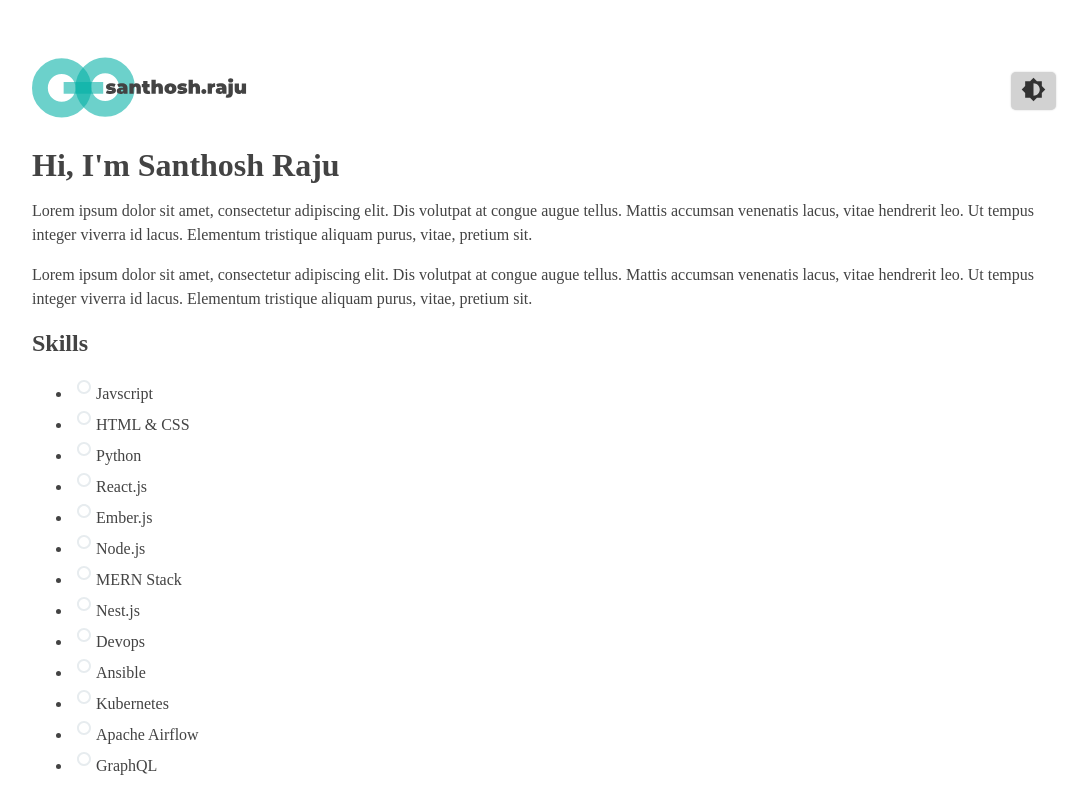
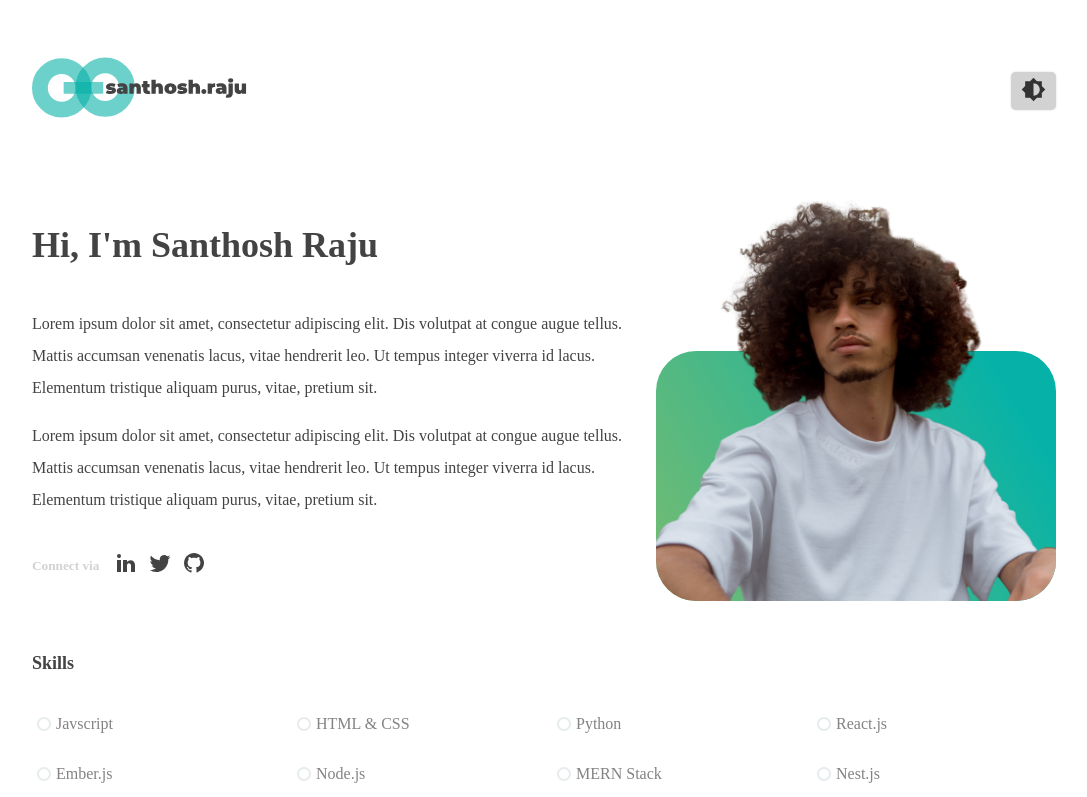
Before and after one commit to SanthoshRaju91/santhosh.raju, a Next.js app: page /about in a window 1280 px wide. Shown: the top 797 px of the page, without its empty margins (96-1183 px from the left). Built offline with nearby package versions, Linux system fonts and the light colour scheme; a web font is replaced by a local one.

Commit message:
Redesign about page

```diff
--- a/pages/about.tsx
+++ b/pages/about.tsx
@@ -1,5 +1,6 @@
 import React from 'react'
 import Image from 'next/image'
+import {SocialLinks} from '../components/SocialLinks'
 
 const skills = [
   'Javscript',
@@ -22,7 +23,7 @@ const About = () => {
     <div className="about">
       <div className="about__container">
         <div className="about__container--general">
-          <h1>Hi, I'm Santhosh Raju</h1>
+          <h3>Hi, I'm Santhosh Raju</h3>
           <div className="introduction">
             <p>
               Lorem ipsum dolor sit amet, consectetur adipiscing elit. Dis
@@ -36,15 +37,24 @@ const About = () => {
               vitae hendrerit leo. Ut tempus integer viverra id lacus. Elementum
               tristique aliquam purus, vitae, pretium sit.
             </p>
+            <div className="connect">
+              <h5>Connect via </h5>
+              <div className="links">
+                <SocialLinks />
+              </div>
+            </div>
           </div>
         </div>
-        <div className="about__container--profile-pic">
-          <div className="blur"></div>
+        <div className="about__container--profile-image">
+          <div className="image-container">
+            <img src="/site-assets/Me.png" alt="Me" />
+            <div className="bg-box"></div>
+          </div>
         </div>
       </div>
 
       <div className="about__skills">
-        <h2>Skills</h2>
+        <h5>Skills</h5>
         <div className="about__skills--container">
           <ul>
             {skills.map((skill: string) => (
--- a/styles/main.scss
+++ b/styles/main.scss
@@ -34,5 +34,5 @@ body {
 @import 'components/social-links.scss';
 
 @import 'pages/blog';
+@import 'pages/about';
 // @import 'pages/index';
-// @import 'pages/about';
--- a/styles/pages/about.scss
+++ b/styles/pages/about.scss
@@ -1,54 +1,81 @@
 .about {
-    width: 95%;
-    margin: 60px auto;
-
+  margin: 50px 0;
   &__container {
     display: flex;
     flex-direction: row;
+    align-items: center;
     &--general {
-            flex: 1;
-            h1 {
-                color: $secondary;
-                font-size: 2.4em;
-                line-height: 1.4em;
+      h3 {
+        @include h3;
       }
-            .introduction {
-                margin: 30px 0;
       p {
-                    color: $secondary;
-                    font-size: 1.4em;
-                    line-height: 1.4em;
-                    margin: 10px 0;
+        @include p;
+        line-height: 2em;
+      }
+
+      .connect {
+        display: flex;
+        flex-direction: row;
+        align-items: center;
+
+        h5 {
+          color: var(--tertiary-text);
+        }
+
+        .links {
+          margin-left: 10px;
         }
       }
     }
 
-        &--profile-pic {
-
+    &--profile-image {
+      .image-container {
+        position: relative;
+        width: 400px;
+        height: 400px;
+        img {
+          position: absolute;
+          bottom: -10px;
+          border-bottom-left-radius: $border-radius-lg;
+          border-bottom-right-radius: $border-radius-lg;
+          z-index: -1;
+          width: 400px;
+          height: 550px;
+        }
+        .bg-box {
+          position: absolute;
+          bottom: -10px;
+          width: 400px;
+          height: 250px;
+          background: $brand-gradient;
+          border-radius: $border-radius-lg;
+          z-index: -2;
+        }
+      }
     }
   }
 
   &__skills {
-        h2 {
-            color: $secondary;
-            font-size: 2em;
-            margin: 20px 0;
+    margin: 50px 0;
+    h5 {
+      @include h5;
     }
 
     &--container {
       ul {
-                display: flex;
-                flex-direction: row;
-                flex-wrap: wrap;
+        display: grid;
+        grid-template-columns: repeat(auto-fit, minmax(200px, 1fr));
+        grid-gap: 16px;
+        padding: 0;
+
         li {
           display: flex;
           flex-direction: row;
           align-items: center;
-                    padding: 10px 0;
-                    padding-right: 10px;
+          padding: 5px 0;
           span {
-                        color: $secondary;
-                        font-size: 1.4em;
+            color: var(--secondary-text);
+            font-size: $paragraph;
           }
         }
       }
@@ -57,10 +84,8 @@
 
   &__work-exp {
     p {
-            color: $secondary;
-            font-size: 1.4em;
-            line-height: 1.4em;
-            margin: 20px 0;
+      @include p;
+      line-height: 2em;
     }
   }
 }
```
Lines whose indentation alone changed are shown as unchanged.
